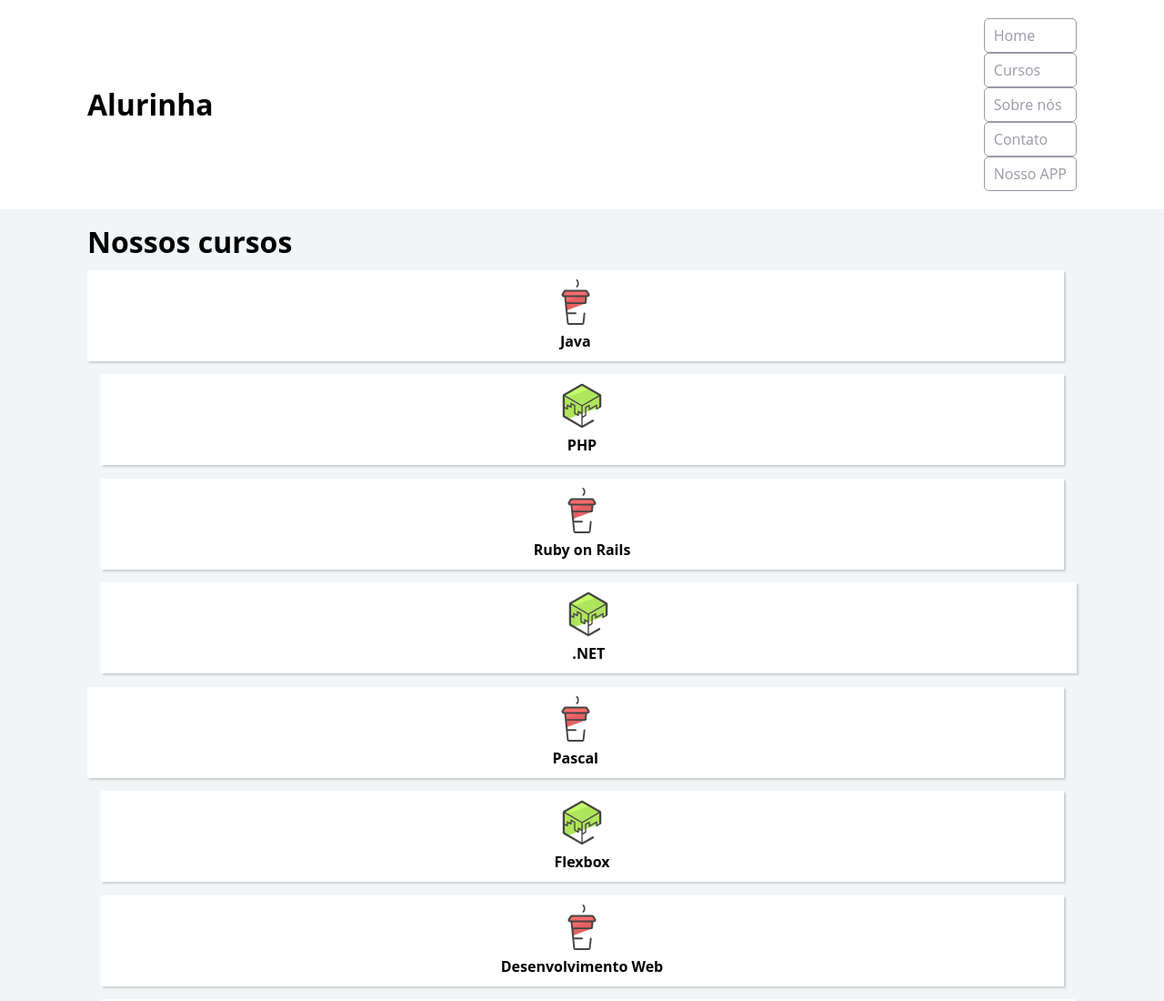
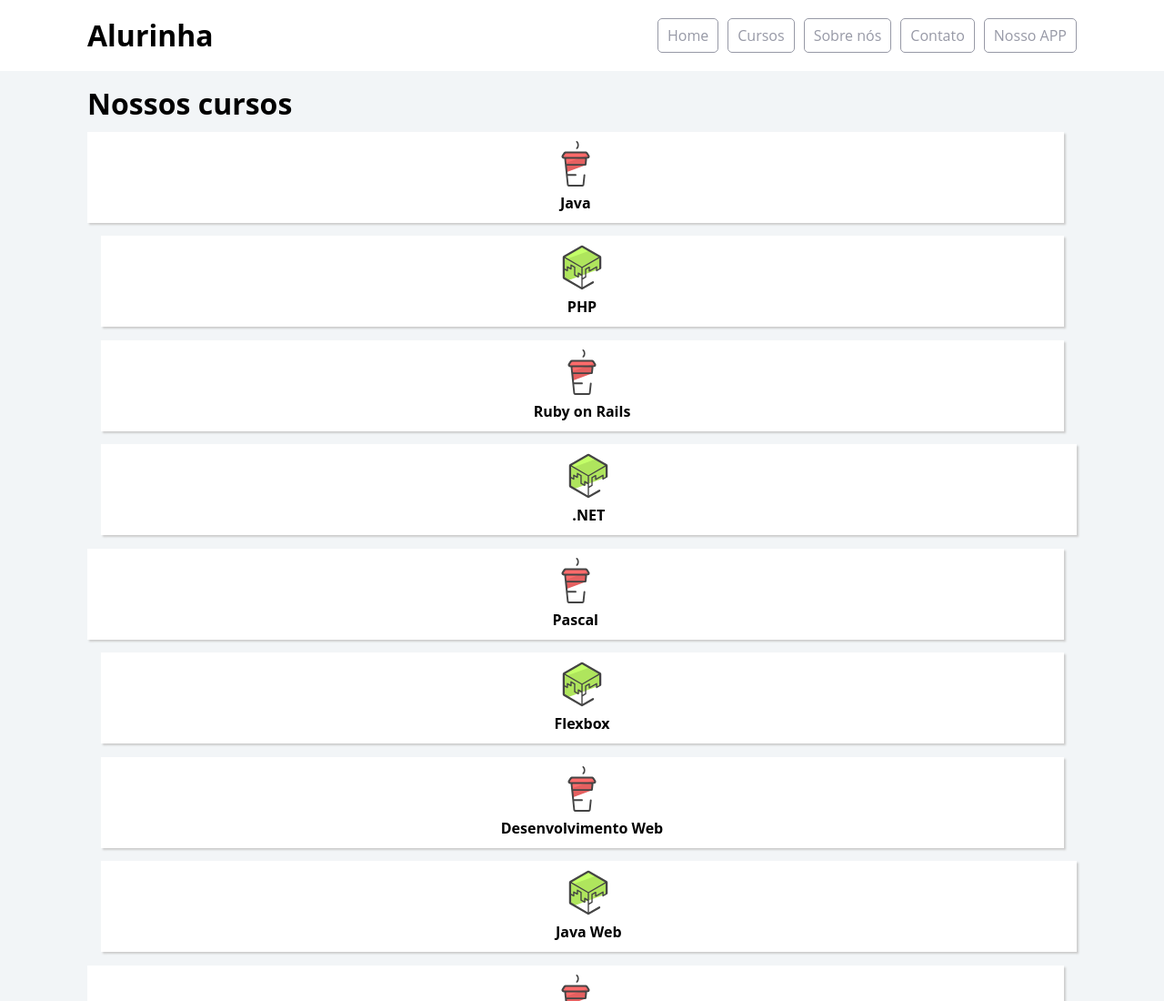
Before and after one commit to thiago-barros-souza/alura-css-flexbox, a plain HTML site: page index.html in a window 1280 px wide. Shown: the top 1100 px of the page at 91% size. Drawn offline with Linux system fonts and the light colour scheme.

Commit message:
Styling the header menu

```diff
--- a/css/flexbox.css
+++ b/css/flexbox.css
@@ -3,3 +3,7 @@
     align-items: center;
     justify-content: space-between;
 }
+
+.cabecalhoPrincipal-nav {
+    display: flex;
+}
```
